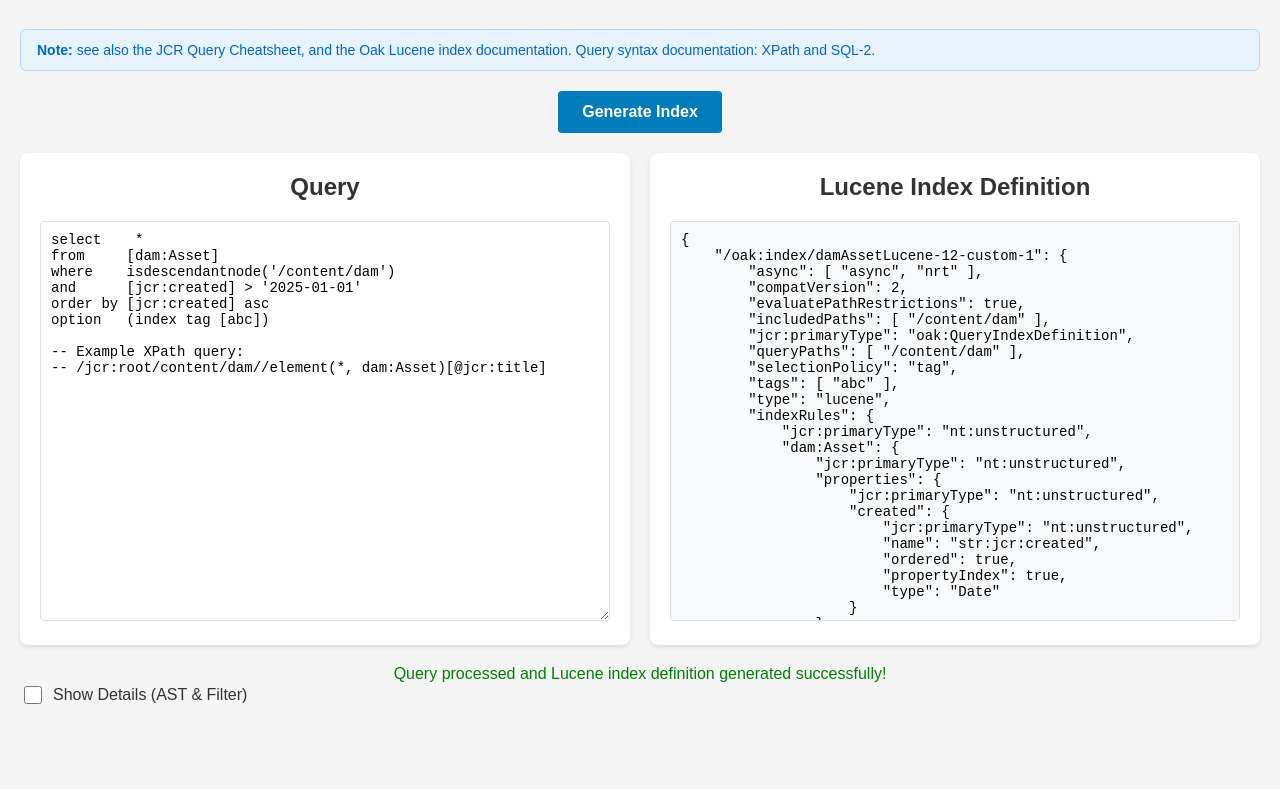
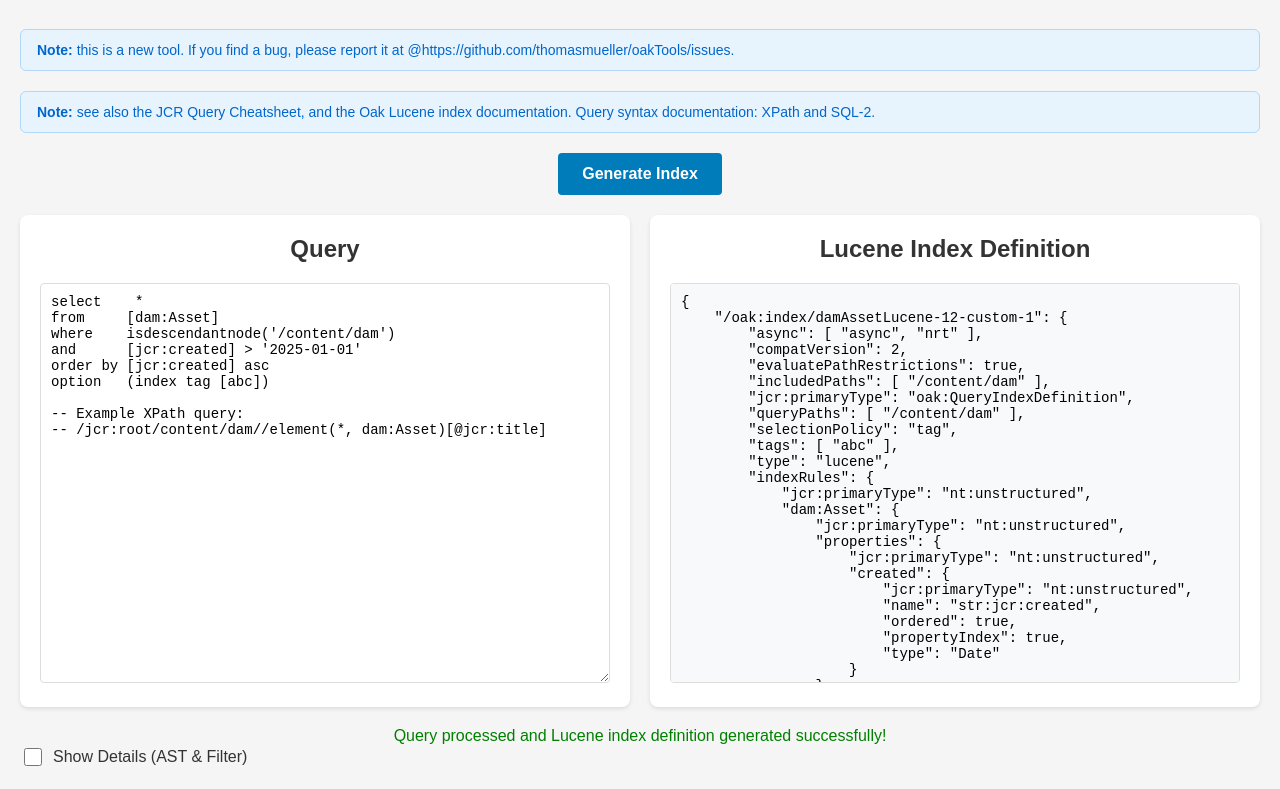
Before and after one commit to thomasmueller/oakTools, a website: page docs/indexDefGenerator.html in a window 1280 px wide. Shown: the part 91-880 px from the top of the page. Before the commit the page ends 818 px from the top, so only its background shows below. Drawn offline with Linux system fonts and the light colour scheme.

Commit message:
Bugfixes and improvements

```diff
--- a/docs/indexDefGenerator.html
+++ b/docs/indexDefGenerator.html
@@ -185,6 +185,10 @@
     </div>
 
     <div class="note-panel">
+        <strong>Note:</strong> this is a new tool. If you find a bug, please report it at @<a href="https://github.com/thomasmueller/oakTools/issues" target="_blank">https://github.com/thomasmueller/oakTools/issues</a>.
+    </div>
+
+    <div class="note-panel">
         <strong>Note:</strong> see also the <a href="https://experienceleague.adobe.com/docs/experience-manager-65/assets/JCR_query_cheatsheet-v1.1.pdf?lang=en" target="_blank">JCR Query Cheatsheet</a>,
         and the <a href="https://jackrabbit.apache.org/oak/docs/query/lucene.html" target="_blank">Oak Lucene index documentation</a>.
         Query syntax documentation: <a href="https://jackrabbit.apache.org/oak/docs/query/grammar-xpath.html" target="_blank">XPath</a> and
```
